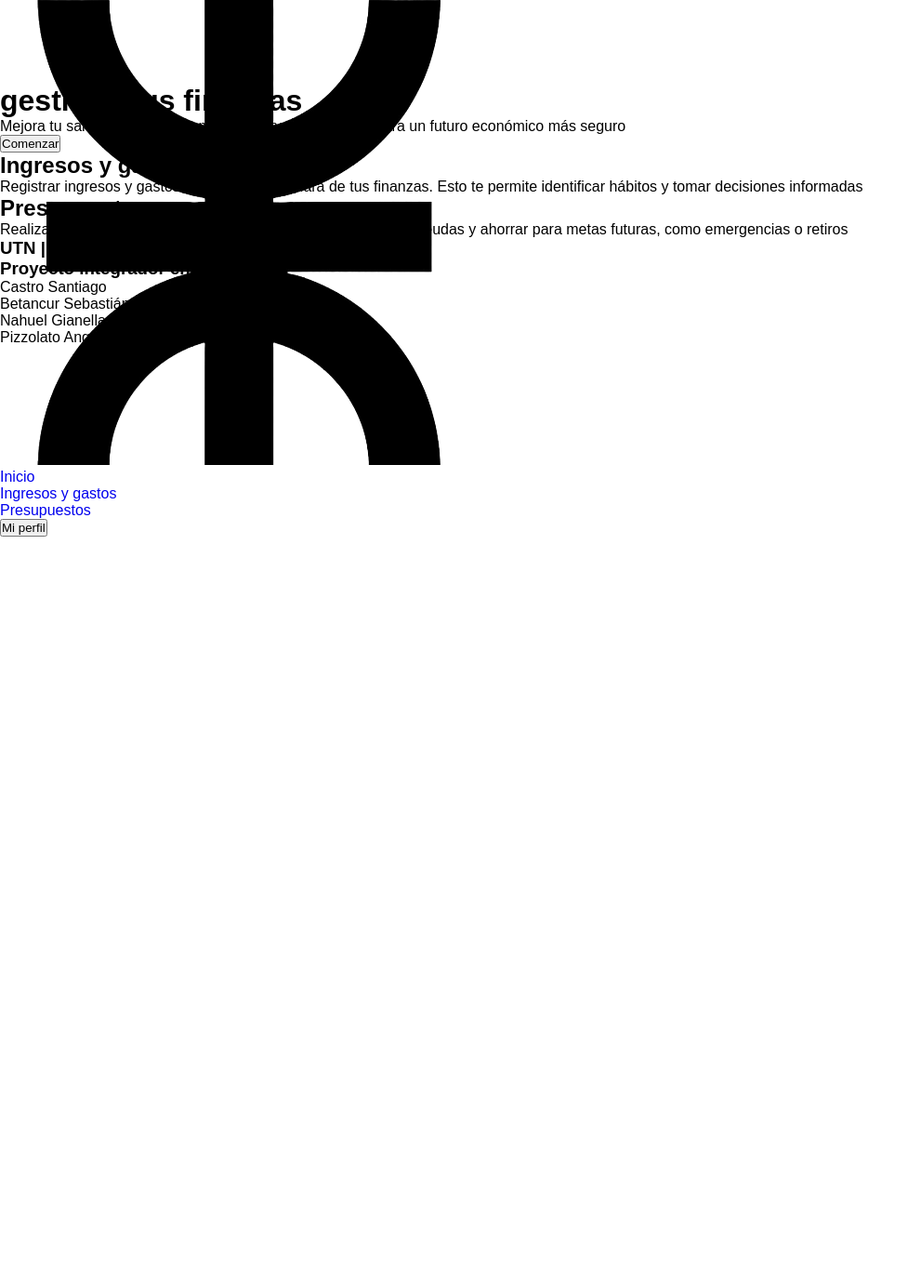
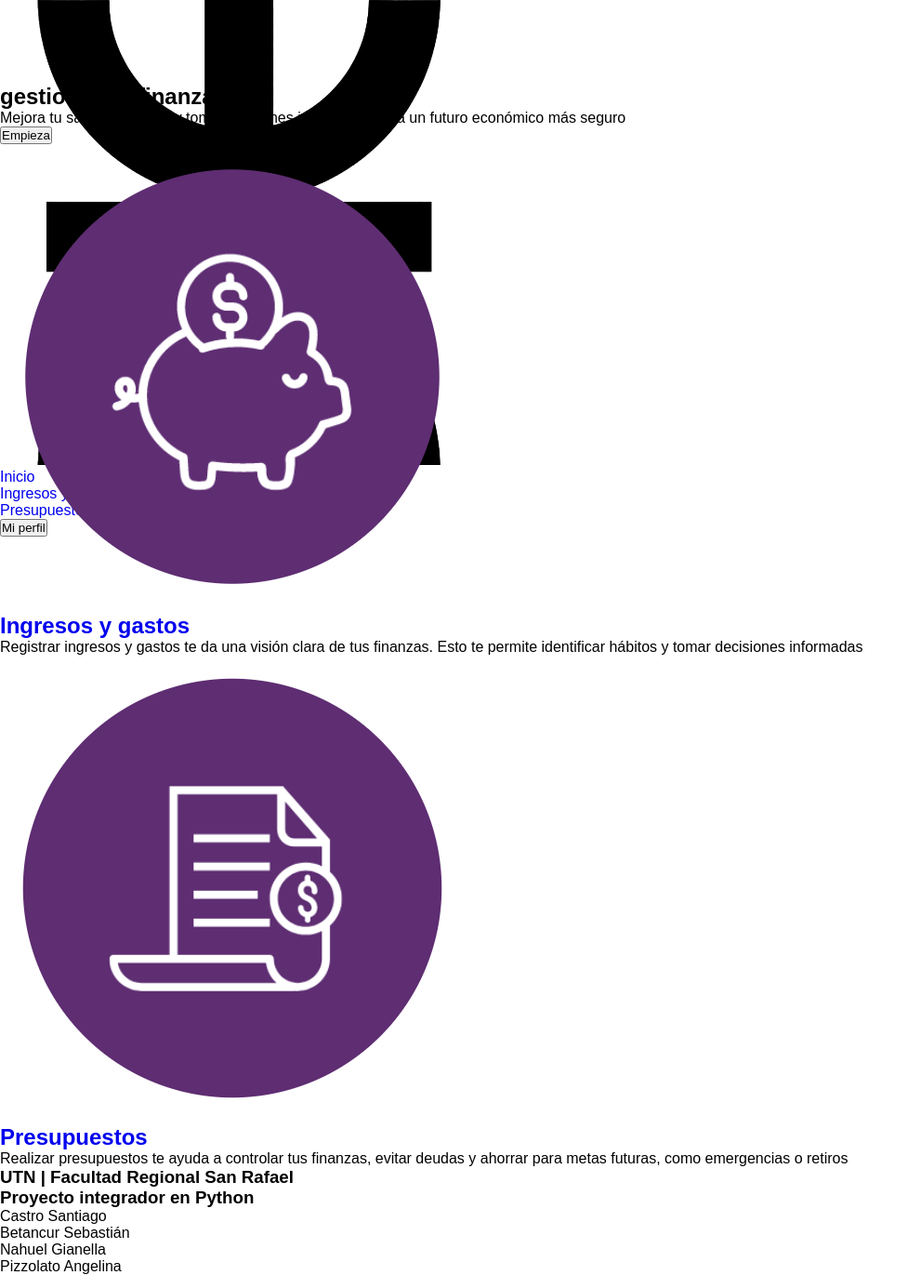
Before and after one commit to CodeStrong2023/Proyecto-Python-BrigadaBinaria, a Flask app: page / in a window 1280 px wide. Shown: the whole page at 93% size, without its empty margins (0-991 px from the left). Before the commit the page ends 577 px from the top, so only its background shows below. Run offline with Flask 3, Linux system fonts and the light colour scheme.

Commit message:
Agrego imágenes y clases en las etiquetas a modificar en css

```diff
--- a/crud/templates/homepage.html
+++ b/crud/templates/homepage.html
@@ -20,16 +20,31 @@
     <link rel="stylesheet" href="{{ url_for('static', filename='css/homepage.css') }}">
 </head>
 <body>
-    <h1>gestiona tus finanzas</h1>
-    <p>Mejora tu salud financiera y toma decisiones informadas para un futuro económico más seguro</p>
+    <section class="container1">
+        <div class="main-text">
+            <h1>gestiona tus finanzas</h1>
+            <p>Mejora tu salud financiera y toma decisiones informadas para un futuro económico más seguro</p>
+            <button>Empieza</button>
+        </div>
+    </section>
+    <section class="container2">
+        <div class="modulo1">
+            <img src="{{ url_for('static', filename='images/2.png')}}" alt="ícono ingresos">
+            <h2 class="inc">
+                <a href="{{ url_for('incomes_expenses') }}" class="button">Ingresos y gastos</a>
+            </h2>
+            <p>Registrar ingresos y gastos te da una visión clara de tus finanzas. Esto te permite identificar hábitos y tomar decisiones informadas</p>
+        </div>
 
-    <button>Comenzar</button>
+        <div class="modulo2">
+            <img src="{{ url_for('static', filename='images/3.png')}}" alt="ícono pres">
+            <h2 class="pres">
+                <a href="{{ url_for('budget') }}" class="button">Presupuestos</a>
+            </h2>
+            <p>Realizar presupuestos te ayuda a controlar tus finanzas, evitar deudas y ahorrar para metas futuras, como emergencias o retiros</p>
+        </div>
 
-    <h2>Ingresos y gastos</h2>
-    <p>Registrar ingresos y gastos te da una visión clara de tus finanzas. Esto te permite identificar hábitos y tomar decisiones informadas</p>
-
-    <h2>Presupuestos</h2>
-    <p>Realizar presupuestos te ayuda a controlar tus finanzas, evitar deudas y ahorrar para metas futuras, como emergencias o retiros</p>
+    </section>
 </body>
 <footer>
     <h3>UTN | Facultad Regional San Rafael</h3>
```
Also changed, not shown: crud/static/images/2.png (added), crud/static/images/3.png (added).
